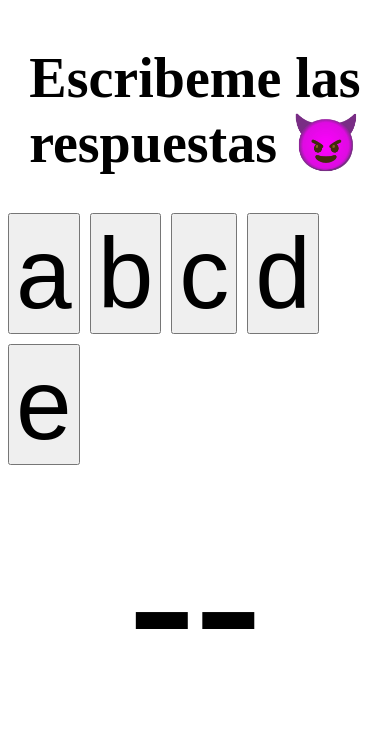
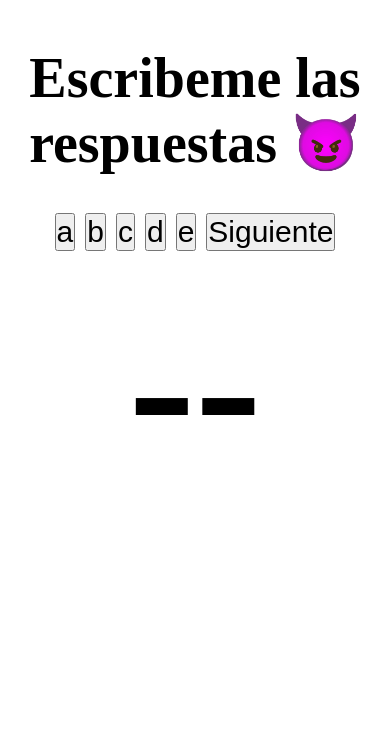
Before and after one commit to ti-adriel-martinez/my-answerss, a website with bundled scripts: page public/index.html in a window 390 px wide. Built offline with nearby package versions, Linux system fonts and the light colour scheme.

Commit message:
Updating layout for fitting in iPhone

```diff
--- a/public/index.css
+++ b/public/index.css
@@ -22,8 +22,10 @@ h2 {
 }
 
 .btn {
-    font-size: 100px;
-
+    font-size: 30px;
+    width: min-content;
+    padding: 0;
+    color: black;
 }
 
 .d-none {
--- a/public/index.html
+++ b/public/index.html
@@ -16,6 +16,7 @@
     <button class="btn btn-c" onclick="postAnswer('c')" >c</button>
     <button class="btn btn-d" onclick="postAnswer('d')" >d</button>
     <button class="btn btn-e" onclick="postAnswer('e')" >e</button>
+    <button class="btn btn-e" onclick="postAnswer('siguiente')" >Siguiente</button>
 </div>
 
 
--- a/public/index.js
+++ b/public/index.js
@@ -46,6 +46,10 @@ socket.on("answer-is-e", ()=> {
     console.log("Answer is e")
     renderAnswer("E")
 })
+socket.on("answer-is-siguiente", ()=> {
+    console.log("Answer is e")
+    renderAnswer("--")
+})
 
 
 function renderAnswer(answer) {
```
